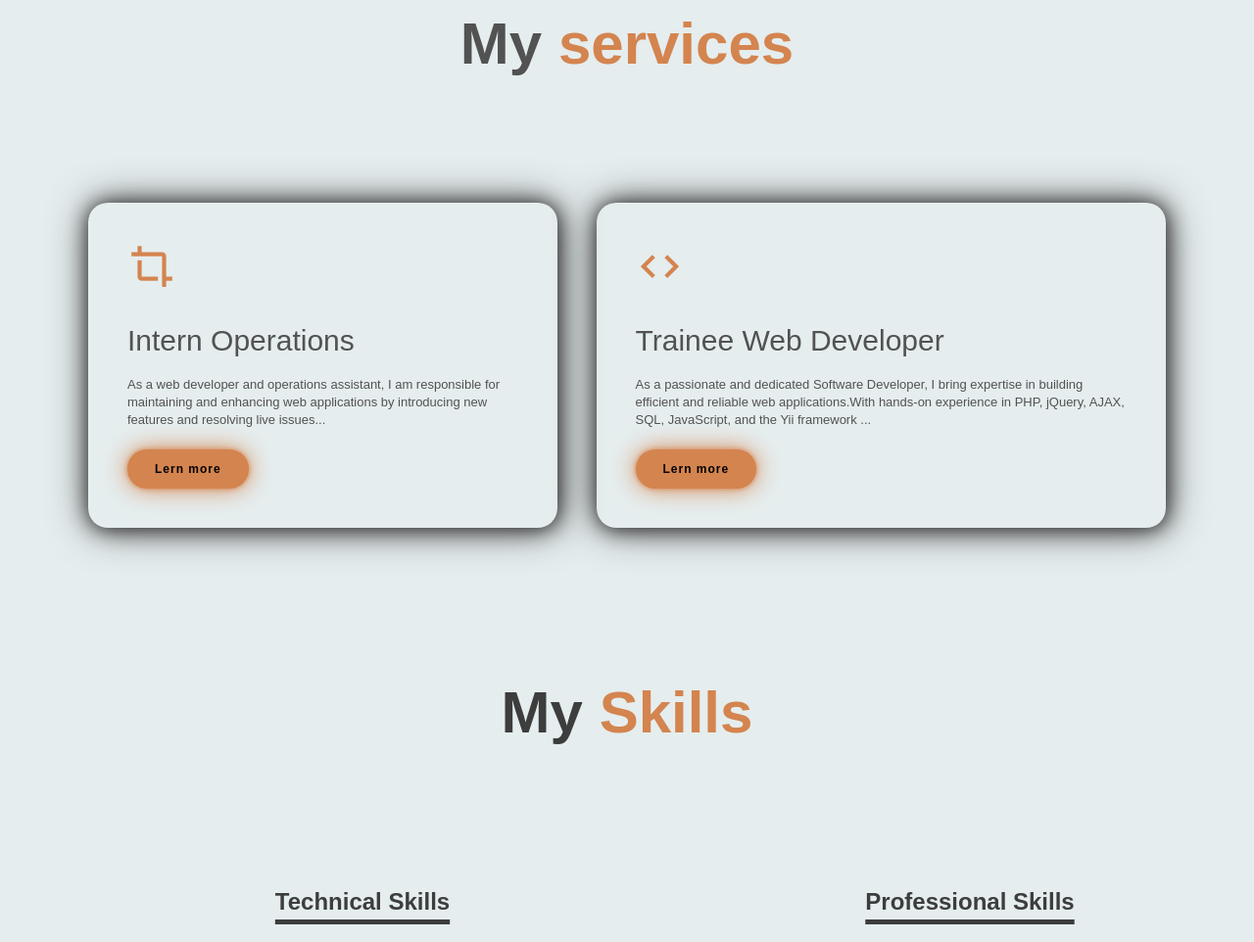
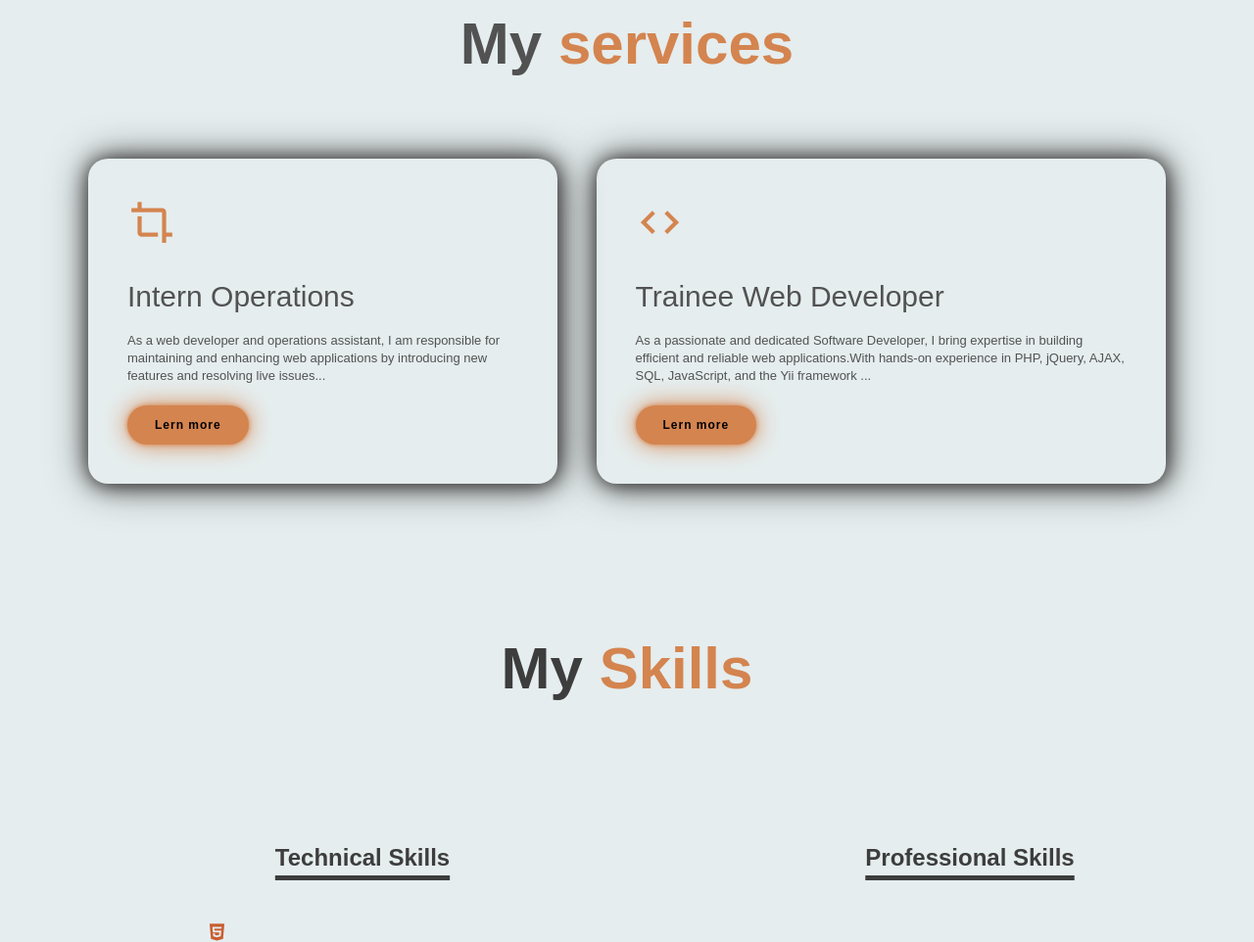
Before and after one commit to ashanAnjana/portfolio, a plain HTML site: page index.html in a window 1280 px wide. Shown: the part 1531-2493 px from the top of the page at 98% size. Drawn offline with nearby package versions, Linux system fonts and the light colour scheme.

Commit message:
add margin top scale change

```diff
--- a/stylesheet.css
+++ b/stylesheet.css
@@ -201,7 +201,7 @@ body {
     display: flex;
     grid-template-columns: repeat(auto-fit,minmax(259px,1fr));
     grid-gap: 40px;
-    margin-top: 50px;
+    margin-top: 5px;
 }
 
 .services-list div{
```
